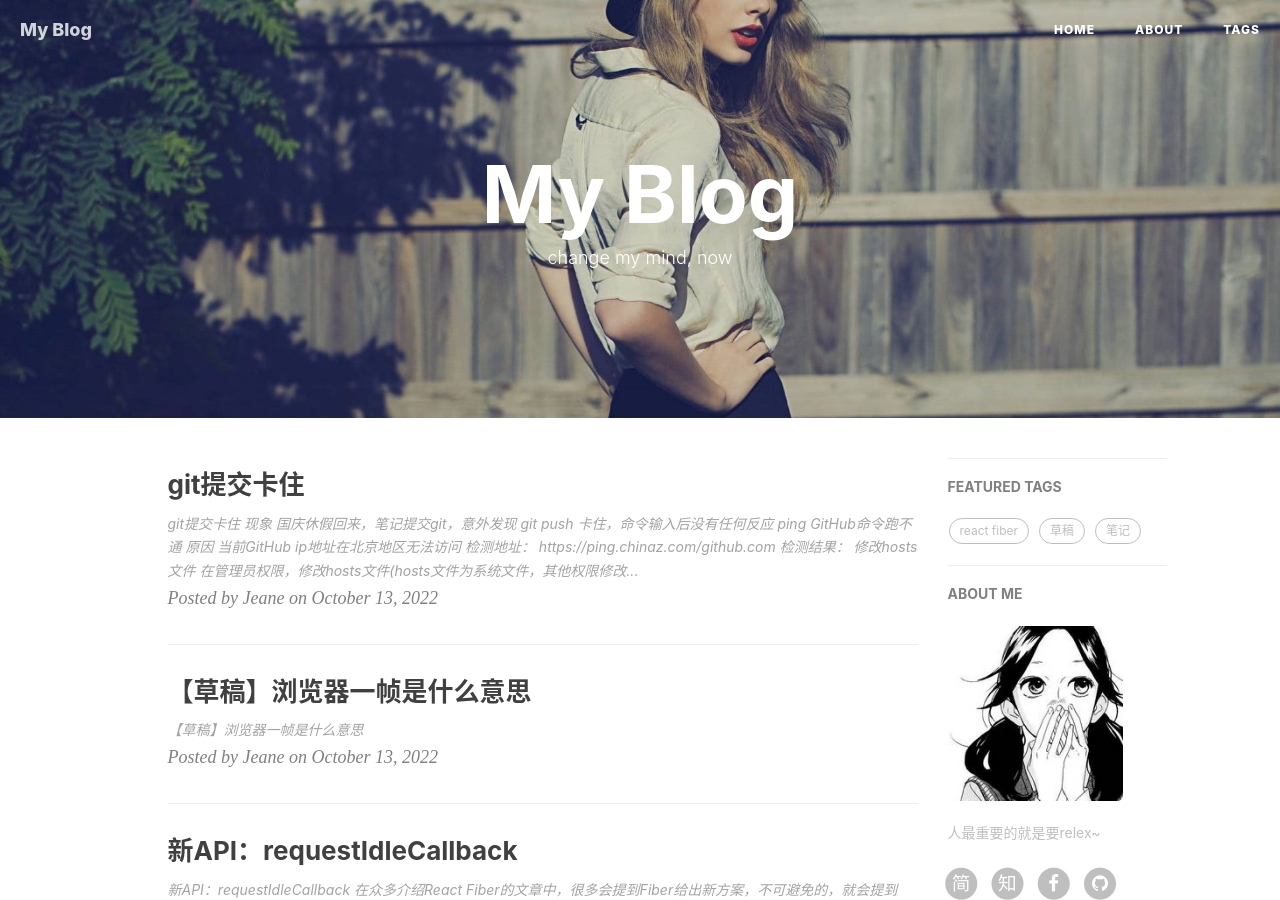
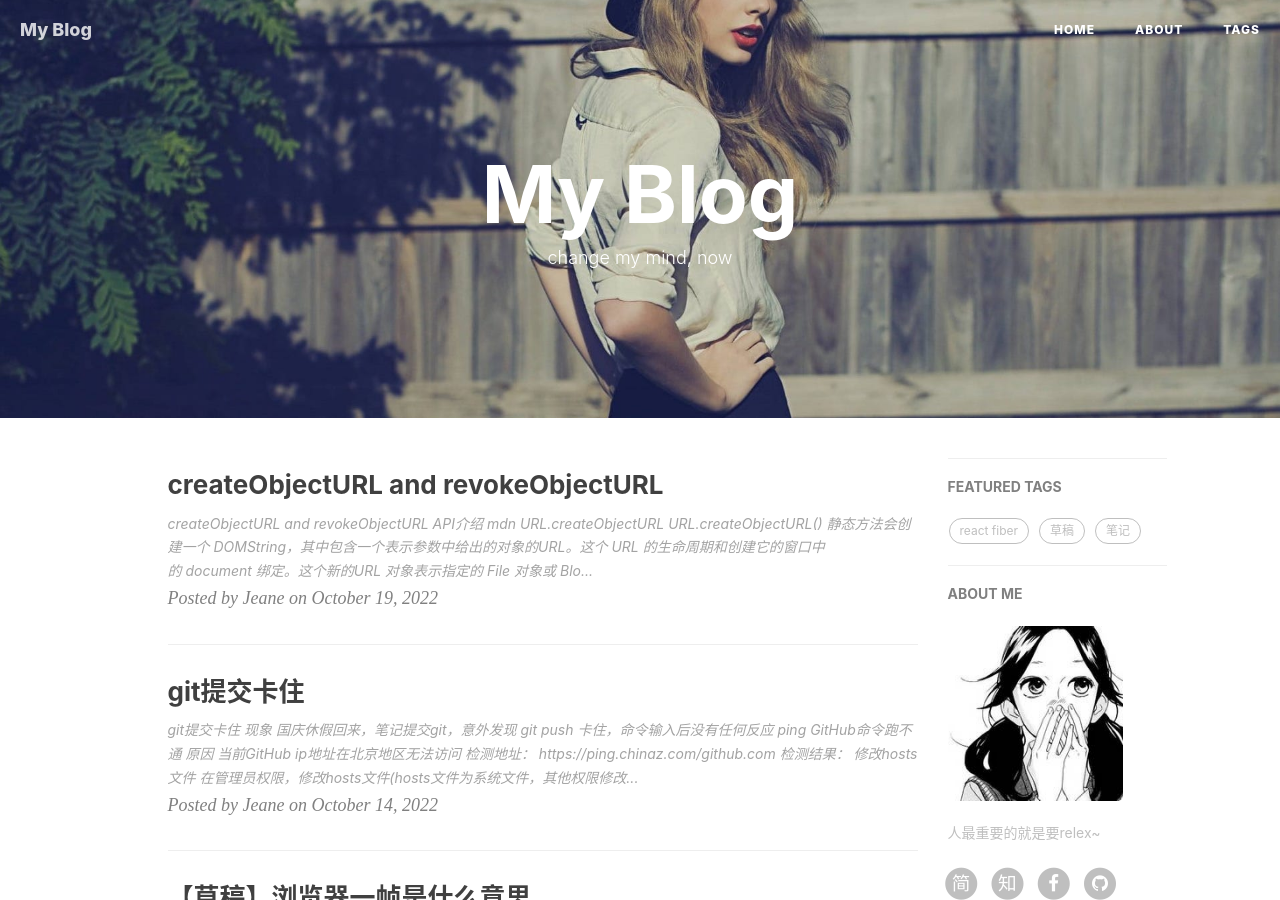
Before and after one commit to jeane-zz/jeane-zz.Github.io, a Jekyll site: the page built from index.html, in a window 1280 px wide and 900 px high. Built offline with Jekyll 4.4.1, drawn with Linux system fonts in a browser that asks for light colours; nearby versions of some CDN libraries; the list of posts is cut into pages by our own code; comment, search, counter and statistics services are not loaded.

Commit message:
createObjectURL

````diff
--- /dev/null
+++ b/_posts/2022-10-19-createObjectURL and revokeObjectURL.md
@@ -0,0 +1,131 @@
+---
+layout:     post
+title:      createObjectURL and revokeObjectURL
+subtitle:
+date:       2022-10-19
+author:     Jeane
+header-img: img/post-bg-swift2.jpg
+catalog: true
+tags:
+    - createObjectURL
+    - revokeObjectURL
+    - 笔记
+    - demo
+---
+
+
+# createObjectURL and revokeObjectURL
+
+### API介绍
+
+[mdn URL.createObjectURL](https://developer.mozilla.org/zh-CN/docs/Web/API/URL/createObjectURL)
+
+> URL.createObjectURL() 静态方法会创建一个 DOMString，其中包含一个表示参数中给出的对象的URL。这个 URL 的生命周期和创建它的窗口中的 document 绑定。这个新的URL 对象表示指定的 File 对象或 Blob 对象。
+
+
+简单的理解一下就是将一个file或Blob类型的对象转为UTF-16的字符串，并保存在当前操作的document下。
+
+### 使用注意
+在每次调用 URL.createObjectURL() 方法时，都会创建一个新的 URL 对象。当不再需要这些 URL 对象时，每个对象必须通过调用 URL.revokeObjectURL() 方法来释放。
+
+
+### demo
+
+初始状态
+![img](../img/2022-10-19_create_init.png)
+
+点击load
+![img](../img/2022-10-19_create_loaded.png)
+
+点击unload
+![img](../img/2022-10-19_create_unload.png)
+
+代码如下：
+```html
+
+<!DOCTYPE html>
+<html lang="en">
+<head>
+	<meta charset="UTF-8">
+	<meta name="viewport" content="width=device-width, initial-scale=1.0">
+	<title>Document</title>
+	<style type="text/css">
+		img, iframe {
+			display: inline-block;
+			width: 150px;
+			height: 100px;
+			border: 1px solid ;
+		}
+	</style>
+</head>
+<body>
+	<button id="btnLoad">Load</button>
+	<button id="btnUnload">Unload</button>
+
+	<img src="x" alt="" id="img1" />
+	<img src="x" alt="" id="img2" />
+	<iframe src="x" alt="" id="iframe1" ></iframe>
+	<iframe src="x" alt="" id="iframe2" ></iframe>
+
+	<div id="objUrlContent"></div>
+
+
+	<script type="text/javascript">
+		const getElem = (id) => {
+			return document.getElementById(id)
+		}
+		const btnLoad = getElem('btnLoad');
+		const btnUnload = getElem('btnUnload');
+		const objUrlContent = getElem('objUrlContent');
+		const img1 = getElem('img1');
+		const img2 = getElem('img2');
+		const iframe1 = getElem('iframe1');
+		const iframe2 = getElem('iframe2');
+
+
+		let objUrl = null;
+		let pdfUrl = null;
+		let videoUrl = null;
+
+		btnLoad.addEventListener('click', async () => {
+			const res = await fetch('http://172.21.217.65:1234/timg.jpeg');
+			const pdfRes = await fetch('http://172.21.217.65:1234/勇气.pdf');
+			const videoRes = await fetch('http://172.21.217.65:1234/vidio.mp4')
+
+			const blob = await res.blob();
+			const blobPdf = await pdfRes.blob()
+			const blobVideo = await videoRes.blob()
+
+			objUrl = URL.createObjectURL(blob);
+			pdfUrl = URL.createObjectURL(blobPdf);
+			videoUrl = URL.createObjectURL(blobVideo);
+
+			img1.src = objUrl;
+			img2.src = objUrl;
+			iframe1.src = pdfUrl;
+			iframe2.src = videoUrl;
+
+
+			objUrlContent.innerHTML = `src 已初始化成功，可点击图片预览。 或点击<a href=${objUrl} target='_'>图片</a> <a href=${pdfUrl} target='_'>PDF </a> <a href=${videoUrl} target='_'>Video</a>预览`
+		})
+
+		btnUnload.addEventListener('click', e => {
+			// 撤销对象资源。
+			URL.revokeObjectURL(objUrl);
+			URL.revokeObjectURL(pdfUrl);
+			URL.revokeObjectURL(videoUrl);
+			img1.src = objUrl;
+			img2.src = objUrl;
+			iframe1.src = pdfUrl;
+			iframe2.src = videoUrl;
+			objUrlContent.innerText = 'src 已重置';
+		})
+
+	</script>
+</body>
+</html>
+
+```
+
+#### 参考
+https://www.youtube.com/watch?v=18q6-QR_XXY
````
Also changed, not shown: _posts/2022-10-14-git提交卡住.md (+1 -1 lines), img/2022-10-19_create_init.png (added), img/2022-10-19_create_loaded.png (added), img/2022-10-19_create_unload.png (added).
